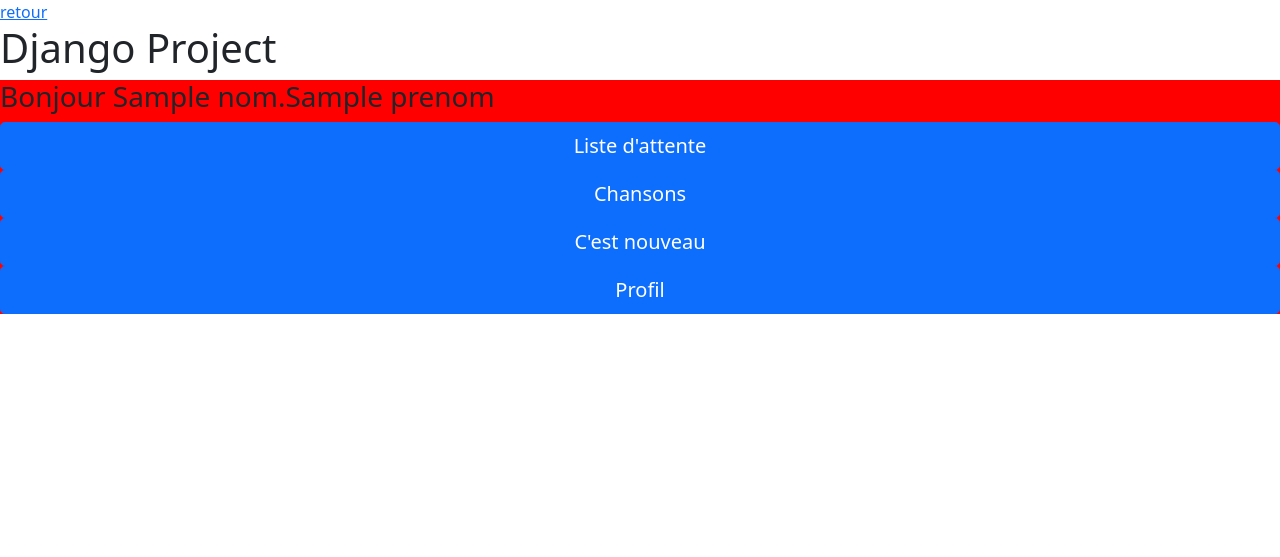
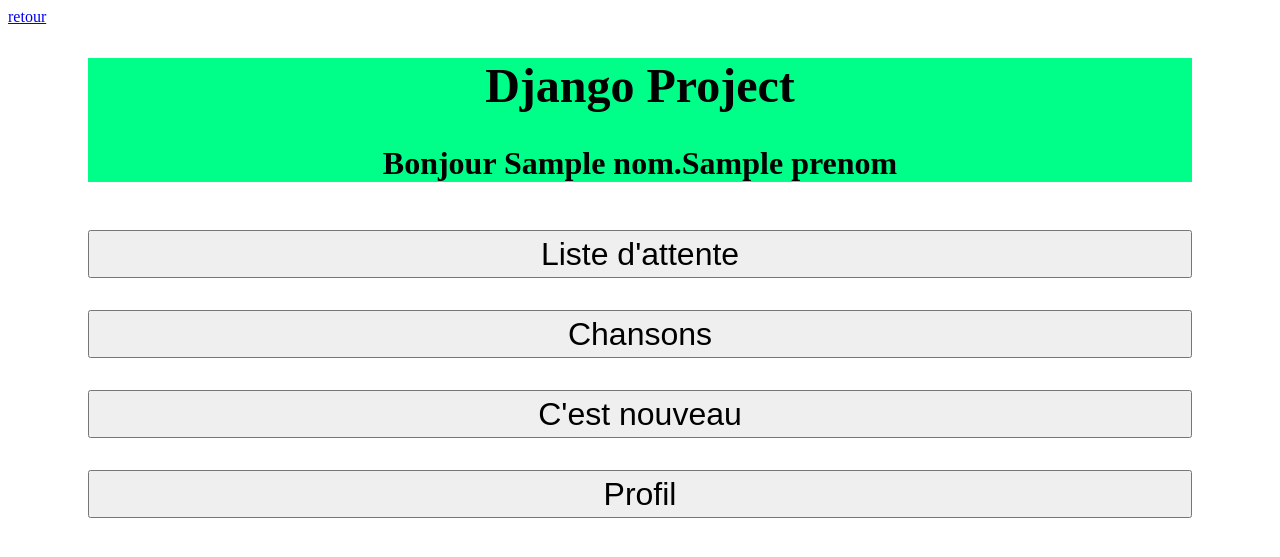
Before and after one commit to jordanlat/Test-Django, a Django app: template templates/menu.html in a window 1280 px wide. Shown: the top 557 px of the page. Run offline with Django 3.2, Linux system fonts and the light colour scheme; the template is opened without the code that fills it: most values are stand-ins (such as "Sample title", 1, 10 or a date in 2020); parts of the project's set-up code (start-up, migrations or seed data) failed here and were passed over.

Commit message:
Modif css

```diff
--- a/static/css/style.css
+++ b/static/css/style.css
@@ -1,8 +1,24 @@
-.content {
-    background-color: red;
+.center {
+    background-color: rgb(0, 255, 136);
+    margin: 0px 5rem;
+    text-align: center;
+}
+
+.center h1 {
+    font-size: 3rem;
+}
+
+.hello h3 {
+    font-size: 2rem;
 }
 
 .bt_list {
     display: flex;
     flex-direction:column;
 }
+
+.bt_list input{
+    margin: 1rem 5rem;
+    height: 3rem;
+    font-size: 2rem;
+}
--- a/templates/menu.html
+++ b/templates/menu.html
@@ -6,18 +6,23 @@
     <meta name="viewport" content="width=device-width, initial-scale=1.0">
     <title>Menu</title>
     <link rel="stylesheet" type="text/css" href="{% static 'css/style.css' %}">
-
-    <link href="https://cdn.jsdelivr.net/npm/bootstrap@5.0.2/dist/css/bootstrap.min.css" rel="stylesheet" integrity="sha384-EVSTQN3/azprG1Anm3QDgpJLIm9Nao0Yz1ztcQTwFspd3yD65VohhpuuCOmLASjC" crossorigin="anonymous">
+    <!--
+        <link href="https://cdn.jsdelivr.net/npm/bootstrap@5.0.2/dist/css/bootstrap.min.css" rel="stylesheet" integrity="sha384-EVSTQN3/azprG1Anm3QDgpJLIm9Nao0Yz1ztcQTwFspd3yD65VohhpuuCOmLASjC" crossorigin="anonymous">
+    -->
 </head>
 <body>
     <header>
-        <a href="/">retour</a>
-        <h1>Django Project</h1>
+        <div class="banner">
+            <a href="/">retour</a>
+            <div class="center">
+                <h1>Django Project</h1>
+                <div class="hello">
+                    <h3>Bonjour {{nom}}.{{prenom}}</h3>
+                </div>
+            </div>
+        </div>
     </header>
     <div class="content">
-        <div class="hello">
-            <h3>Bonjour {{nom}}.{{prenom}}</h3>
-        </div>
         <div class="bt_list">
             <input class="w-40 btn btn-lg btn-primary" type="button" value="Liste d'attente">
             <input class="w-40 btn btn-lg btn-primary" type="button" value="Chansons">
```
Also changed, not shown: templates/login.html (+4 -4 lines).
